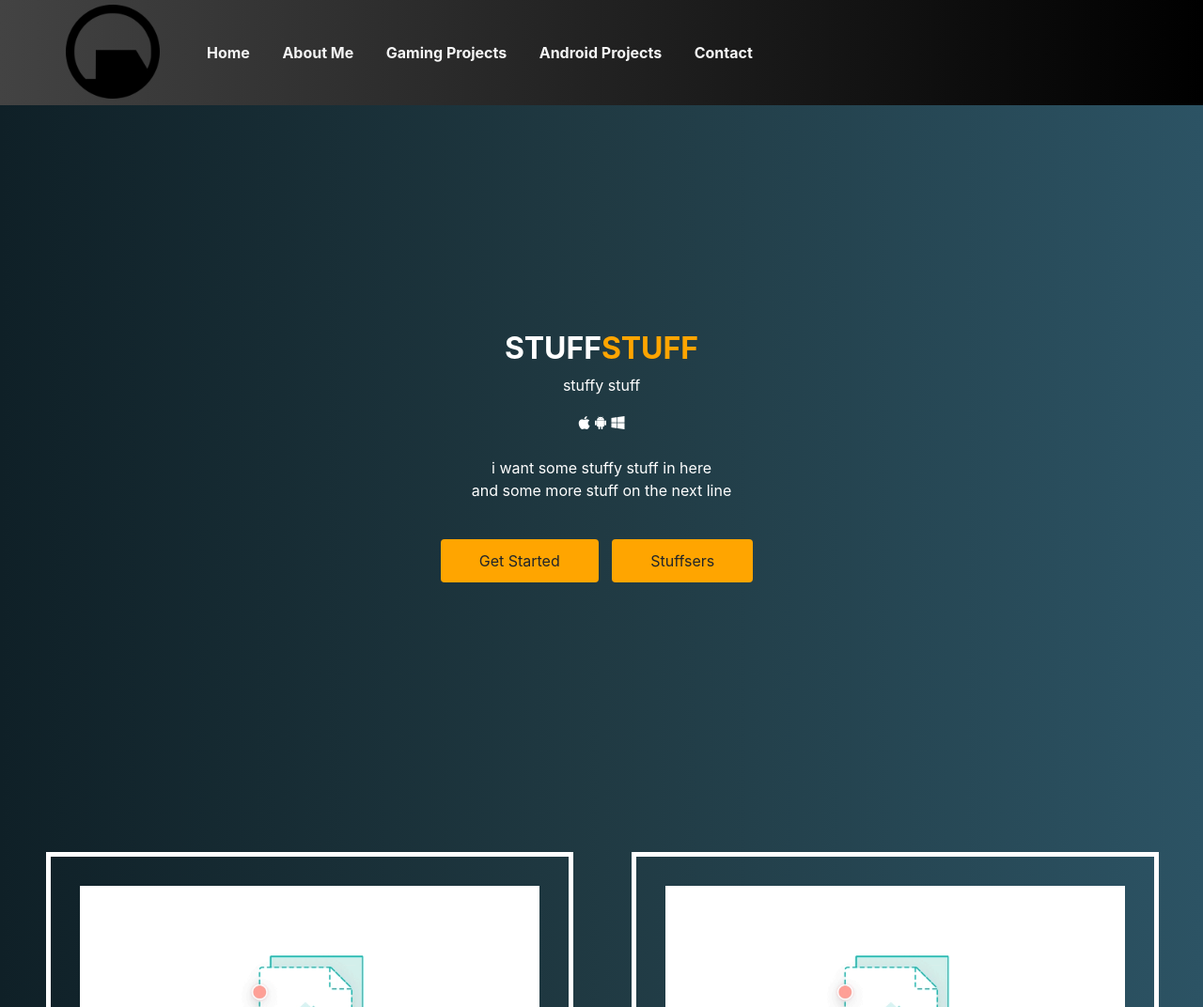
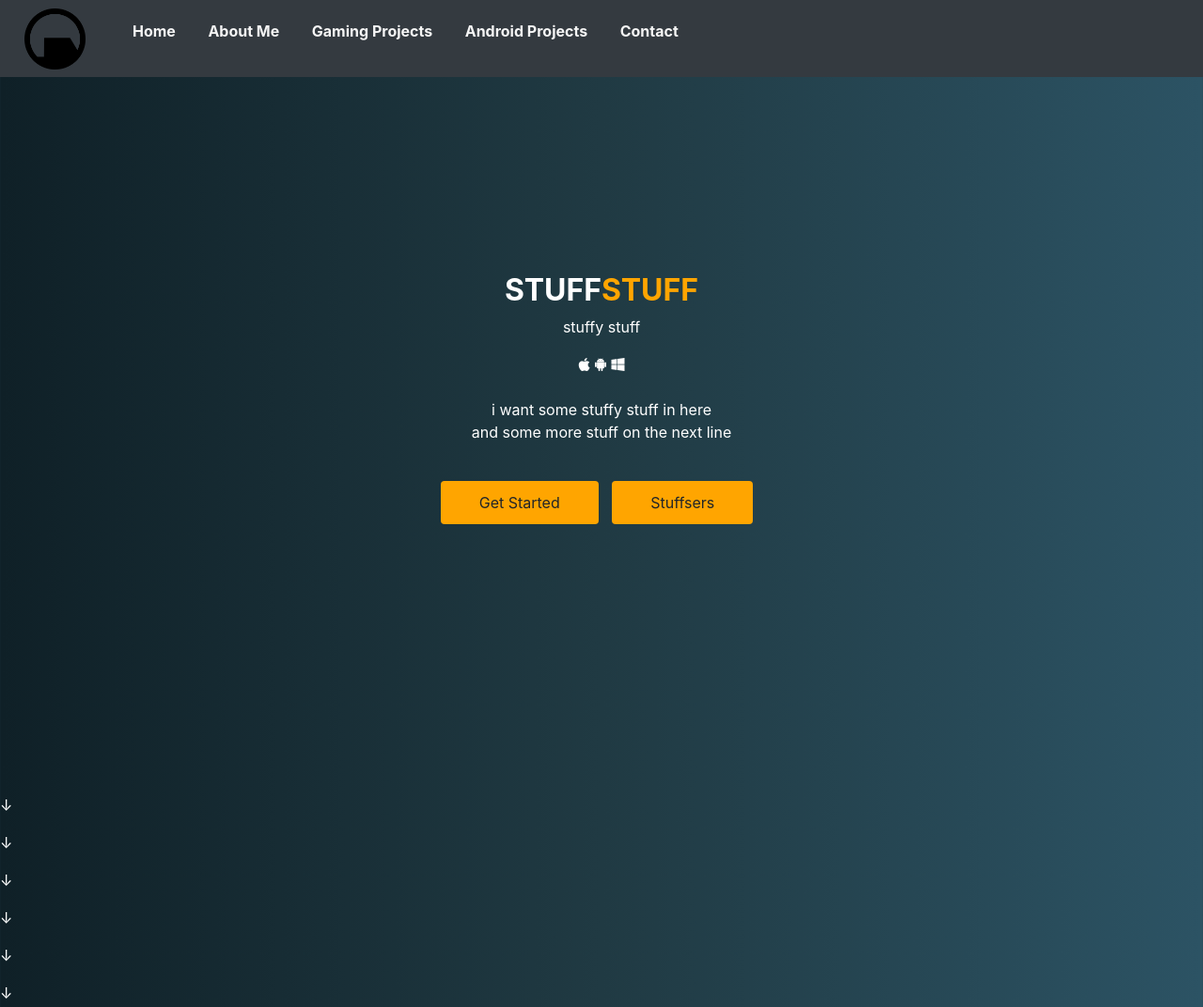
Before and after one commit to MaxSazhaev/MaxSazhaev.github.io, a plain HTML site: page index.html in a window 1280 px wide. Shown: the top 1072 px of the page at 94% size. Drawn offline with nearby package versions, Linux system fonts and the light colour scheme.

Commit message:
made the header smaller and made it follow the user when they scroll down

```diff
--- a/css/style.css
+++ b/css/style.css
@@ -15,8 +15,8 @@ background: -webkit-linear-gradient(to right, #434343, #000000);  /* Chrome 10-2
 background: linear-gradient(to right, #434343, #000000); /* W3C, IE 10+/ Edge, Firefox 16+, Chrome 26+, Opera 12+, Safari 7+ */
 
 /*background-color: darkslategray;*/
-height: 112px;
-line-height: 112px;
+height: 50px;
+line-height: 50px;
 }
 
 ul
@@ -41,10 +41,10 @@ header nav
 
 .logo
 {
-    margin-top: 5px;
     margin-right: 50px;
-    height: 100px;
-    width: 100px;
+    margin-left: 10px;
+    height: 65px;
+    width: 65px;
 }
 
 header nav ul li a
@@ -53,6 +53,7 @@ header nav ul li a
     font-weight: bold;
     color: whitesmoke;
     transition: all 0.5s ease-in-out;
+    vertical-align: center;
 }
 
 header nav ul li a:hover
--- a/index.html
+++ b/index.html
@@ -16,14 +16,15 @@
     <!-- Javascript  -->
     <script src="js/caroufredsel.js" type="text/javascript"></script>
     <script src="js/jquery.scrollme.js" type="text/javascript"></script>
+    <script src="https://unpkg.com/scrollreveal"></script>
 
     <script src="https://cdnjs.cloudflare.com/ajax/libs/popper.js/1.14.6/umd/popper.min.js"></script>
     <script src="https://maxcdn.bootstrapcdn.com/bootstrap/4.2.1/js/bootstrap.min.js"></script>
 </head>
 <body id = "grad">
     <header>
-            <div class="container">
-                <div class = "row">
+
+            <nav class="navbar navbar-expand-md navbar-dark bg-dark fixed-top">
                     <img src="images/logo.png" class="logo">
                     <nav>
                             <ul>
@@ -34,8 +35,7 @@
                                 <li><a href="">Contact</a></li>
                             </ul>
                         </nav>
-                </div>
-            </div>
+                  </nav>
     </header>
    <!-- <div id="grad"> -->
     <section class="slider">
@@ -79,11 +79,11 @@
         </ul>
     </section>
     <span>
-        <!--
+
 
             <p>&darr;</p><p>&darr;</p><p>&darr;</p><p>&darr;</p><p>&darr;</p><p>&darr;</p><p>&darr;</p><p>&darr;</p><p>&darr;</p><p>&darr;</p><p>&darr;</p><p>&darr;</p><p>&darr;</p><p>&darr;</p><p>&darr;</p><p>&darr;</p><p>&darr;</p><p>&darr;</p><p>&darr;</p><p>&darr;</p><p>&darr;</p><p>&darr;</p><p>&darr;</p><p>&darr;</p><p>&darr;</p><p>&darr;</p><p>&darr;</p><p>&darr;</p><p>&darr;</p><p>&darr;</p><p>&darr;</p><p>&darr;</p><p>&darr;</p><p>&darr;</p><p>&darr;</p><p>&darr;</p><p>&darr;</p><p>&darr;</p><p>&darr;</p><p>&darr;</p>
 
-    <section>
+
         <div class="scrollme">
             <h2>Scroll me!</h2>
             <div
@@ -98,9 +98,9 @@
             <img src="images/favicon-32x32.png">
         </div>
     </div>
-    </section>
 
--->
+
+
     <section class = "projects">
             <div class="row">
                     <div class="column">
```
Lines whose indentation alone changed are shown as unchanged.
